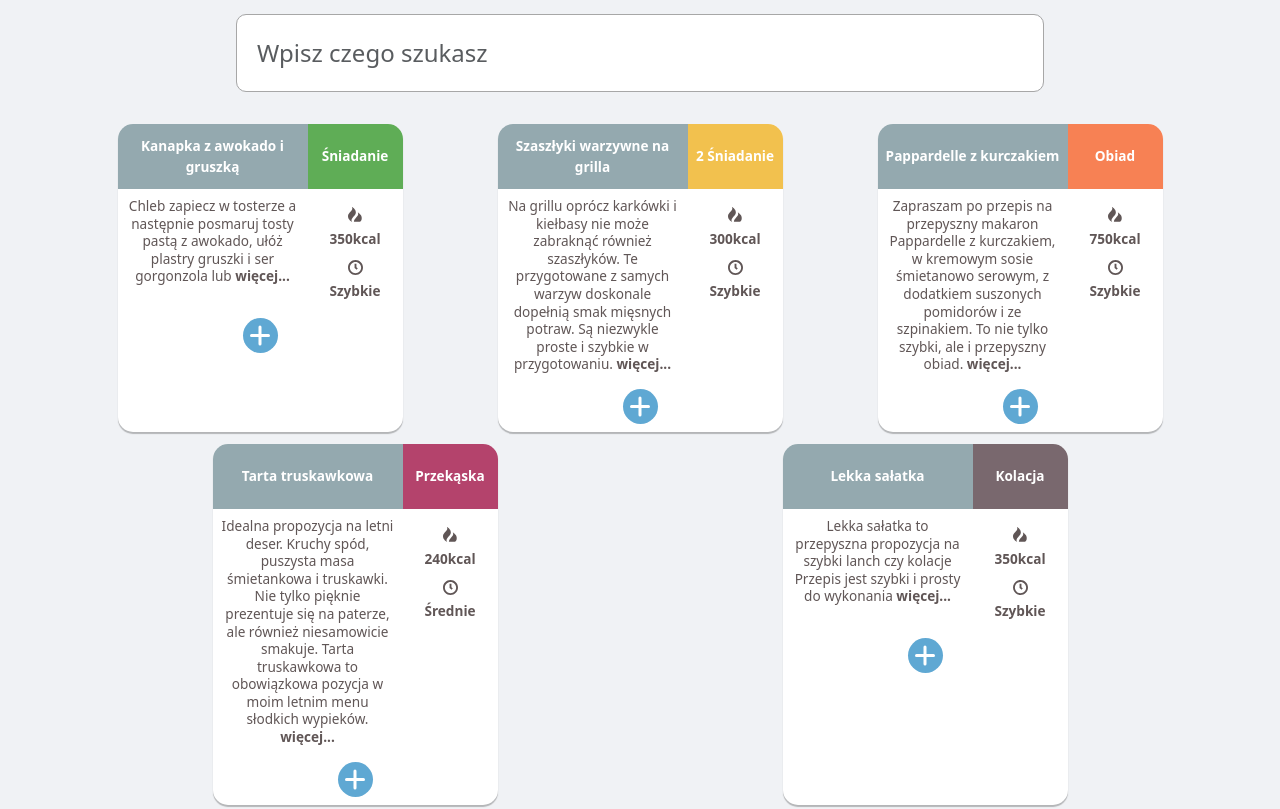
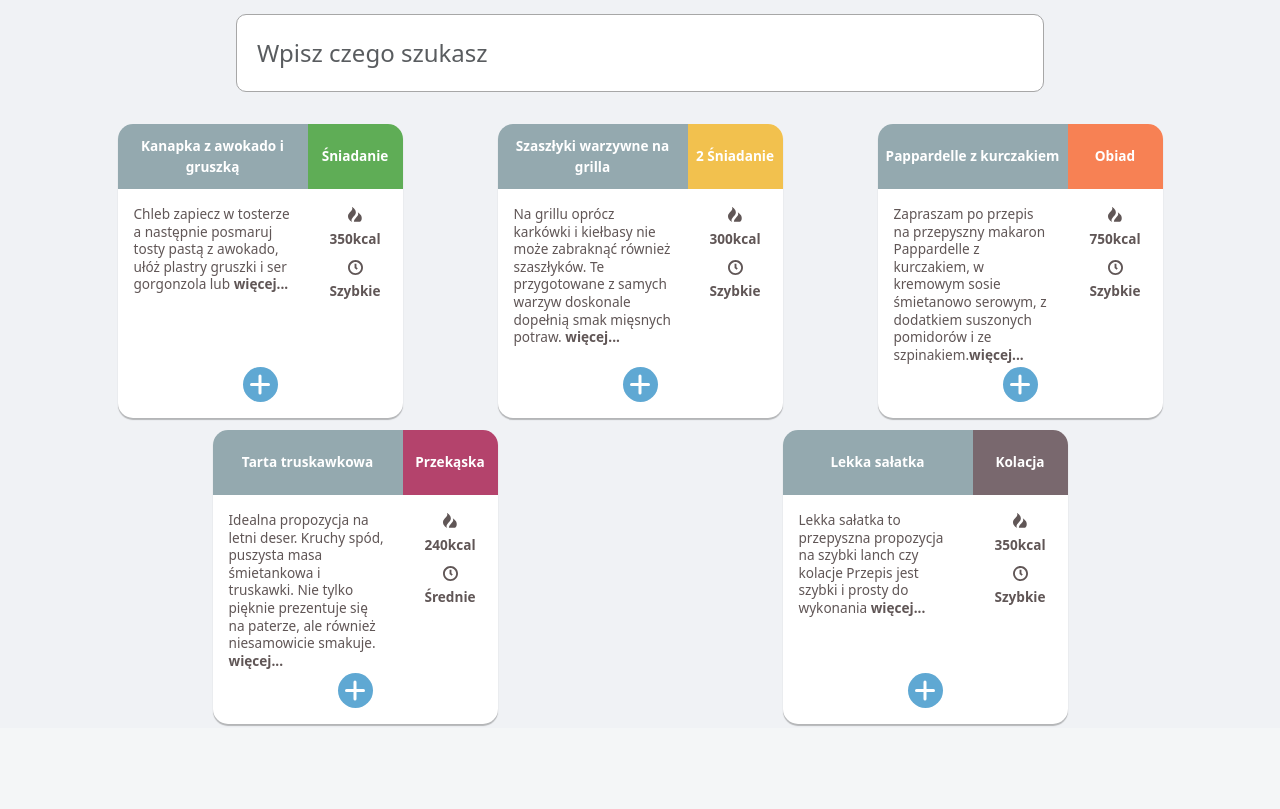
Before and after one commit to lStrachanowski/disher, a Django app: template disher/templates/disher/index.html in a window 1280 px wide. Shown: the part 146-955 px from the top of the page. After the commit the page ends 872 px from the top, so only its background shows below. Run offline with Django 3.2, Linux system fonts and the light colour scheme; the template is opened without the code that fills it, so the values that code supplies are empty; some libraries are stand-ins or nearby versions.

Commit message:
Index recepies components refactored

```diff
--- a/disher/static/css/main.css
+++ b/disher/static/css/main.css
@@ -146,6 +146,12 @@ a{
     width: 35px;
     border-radius: 50%;
     background-color: var(--blue-add-color);
+    transition: 0.25s;
+}
+
+.add-button:hover{
+  background-color: var(--logo-green);
+  transform: rotate(90deg);
 }
 
 .cross-button{
@@ -174,3 +180,14 @@ a{
 .recepie-text-left{
   text-align: left !important;
 }
+
+.min-h{
+  min-height: 170px;
+  max-height: 170px;
+}
+
+@media (max-width: 575.98px) {
+  .recepie-font{
+    font-size: 0.95rem;
+  }
+}
--- a/disher/templates/disher/index.html
+++ b/disher/templates/disher/index.html
@@ -13,13 +13,17 @@
     </div>
     <div class="container mt-3">
         <div class="row justify-content-around">
-            <div class="col-lg-3 col-md-5 col-sm-10 align-items-center justify-content-center text-center recepie-container white-background mt-2 m-1">
+
+            <div class="col-xl-3 col-md-5 col-sm-10  text-center recepie-container white-background mt-2 m-1">
                 <div class="d-flex row align-items-center align-items-stretch">
-                    <div class="d-flex align-items-center justify-content-center col-8 recepie-header-color recepie-header-font recepie-header-border p-2 min-height cursor" onclick="location.href='/recepie/1'">
+                    <div class="d-flex align-items-center justify-content-center col-8 recepie-header-color recepie-header-font recepie-header-border p-2 min-height cursor"
+                        onclick="location.href='/recepie/1'">
                         Kanapka z awokado i gruszką</div>
-                    <div class="d-flex align-items-center justify-content-center col-4 recepie-meal-breakfast recepie-header-font recepie-meal-color-breakfast recepie-meal-border p-2">
+                    <div
+                        class="d-flex align-items-center justify-content-center col-4 recepie-meal-breakfast recepie-header-font recepie-meal-color-breakfast recepie-meal-border p-2">
                         Śniadanie</div>
-                    <div class="col-8 p-2 recepie-font recepie-font-spacing text-center ">Chleb zapiecz w tosterze a następnie posmaruj tosty pastą z awokado, ułóż
+                    <div class="col-8 p-3 recepie-font recepie-font-spacing text-start min-h">Chleb zapiecz w tosterze
+                        a następnie posmaruj tosty pastą z awokado, ułóż
                         plastry gruszki i ser gorgonzola lub <a href="/recepie/1" class="font-bold">więcej...</a></div>
                     <div class="col-4 p-2">
                         <div class="row justify-content-around">
@@ -37,23 +41,26 @@
                             </div>
                         </div>
                     </div>
-                </div>
-                <div class="row justify-content-around">
-                    <div class=" col-12 d-flex align-items-center justify-content-center">
-                        <div class="add-button d-flex align-items-center justify-content-center cursor m-2">
+                    <div class="col-12 d-flex justify-content-center">
+                        <div class="add-button d-flex align-items-center justify-content-center cursor m-2 mb-3">
                             <div class="cross-button"></div>
                         </div>
                     </div>
                 </div>
             </div>
 
-            <div class="col-lg-3 col-md-5 col-sm-10 align-items-center justify-content-center text-center recepie-container white-background mt-2 m-1">
+            <div class="col-xl-3 col-md-5 col-sm-10  text-center recepie-container white-background mt-2 m-1">
                 <div class="d-flex row align-items-center align-items-stretch">
-                    <div class="d-flex align-items-center justify-content-center col-8 recepie-header-color recepie-header-font recepie-header-border p-2 min-height">
+                    <div
+                        class="d-flex align-items-center justify-content-center col-8 recepie-header-color recepie-header-font recepie-header-border p-2 min-height">
                         Szaszłyki warzywne na grilla</div>
-                    <div class="d-flex align-items-center justify-content-center col-4 recepie-meal-breakfast recepie-header-font recepie-meal-color-second-breakfast recepie-meal-border p-2">
+                    <div
+                        class="d-flex align-items-center justify-content-center col-4 recepie-meal-breakfast recepie-header-font recepie-meal-color-second-breakfast recepie-meal-border p-2">
                         2 Śniadanie</div>
-                    <div class="col-8 p-2 recepie-font recepie-font-spacing text-center ">Na grillu oprócz karkówki i kiełbasy nie może zabraknąć również szaszłyków. Te przygotowane z samych warzyw doskonale dopełnią smak mięsnych potraw. Są niezwykle proste i szybkie w przygotowaniu.  <a href="#" class="font-bold">więcej...</a></div>
+                    <div class="col-8 p-3 recepie-font recepie-font-spacing text-start min-h">Na grillu oprócz karkówki
+                        i kiełbasy nie może zabraknąć również szaszłyków. Te przygotowane z samych warzyw doskonale
+                        dopełnią smak mięsnych potraw. <a href="#"
+                            class="font-bold">więcej...</a></div>
                     <div class="col-4 p-2">
                         <div class="row justify-content-around">
                             <div class="col-lg-12 p-1">
@@ -70,24 +77,28 @@
                             </div>
                         </div>
                     </div>
-                </div>
-                <div class="row justify-content-around">
-                    <div class=" col-12 d-flex align-items-center justify-content-center">
-                        <div class="add-button d-flex align-items-center justify-content-center cursor m-2">
+                    <div class="col-12 d-flex justify-content-center">
+                        <div class="add-button d-flex align-items-center justify-content-center cursor m-2 mb-3">
                             <div class="cross-button"></div>
                         </div>
                     </div>
                 </div>
+
             </div>
 
 
-            <div class="col-lg-3 col-md-5 col-sm-10 align-items-center justify-content-center text-center recepie-container white-background mt-2 m-1">
+            <div class="col-xl-3 col-md-5 col-sm-10  text-center recepie-container white-background mt-2 m-1">
                 <div class="d-flex row align-items-center align-items-stretch">
-                    <div class="d-flex align-items-center justify-content-center col-8 recepie-header-color recepie-header-font recepie-header-border p-2 min-height">
+                    <div
+                        class="d-flex align-items-center justify-content-center col-8 recepie-header-color recepie-header-font recepie-header-border p-2 min-height">
                         Pappardelle z kurczakiem</div>
-                    <div class="d-flex align-items-center justify-content-center col-4 recepie-meal-breakfast recepie-header-font recepie-meal-color-dinner recepie-meal-border p-2">
+                    <div
+                        class="d-flex align-items-center justify-content-center col-4 recepie-meal-breakfast recepie-header-font recepie-meal-color-dinner recepie-meal-border p-2">
                         Obiad</div>
-                    <div class="col-8 p-2 recepie-font recepie-font-spacing text-center ">Zapraszam po przepis na przepyszny makaron Pappardelle z kurczakiem, w kremowym sosie śmietanowo serowym, z dodatkiem suszonych pomidorów i ze szpinakiem. To nie tylko szybki, ale i przepyszny obiad.  <a href="#" class="font-bold">więcej...</a></div>
+                    <div class="col-8 p-3 recepie-font recepie-font-spacing text-start min-h">Zapraszam po przepis na
+                        przepyszny makaron Pappardelle z kurczakiem, w kremowym sosie śmietanowo serowym, z dodatkiem
+                        suszonych pomidorów i ze szpinakiem.<a href="#"
+                            class="font-bold">więcej...</a></div>
                     <div class="col-4 p-2">
                         <div class="row justify-content-around">
                             <div class="col-lg-12 p-1">
@@ -104,10 +115,8 @@
                             </div>
                         </div>
                     </div>
-                </div>
-                <div class="row justify-content-around">
-                    <div class=" col-12 d-flex align-items-center justify-content-center">
-                        <div class="add-button d-flex align-items-center justify-content-center cursor m-2">
+                    <div class="col-12 d-flex justify-content-center">
+                        <div class="add-button d-flex align-items-center justify-content-center cursor m-2 mb-3">
                             <div class="cross-button"></div>
                         </div>
                     </div>
@@ -115,14 +124,19 @@
             </div>
 
 
-            <div class="col-lg-3 col-md-5 col-sm-10 align-items-center justify-content-center text-center recepie-container white-background mt-2 m-1">
+            <div class="col-xl-3 col-md-5 col-sm-10  text-center recepie-container white-background mt-2 m-1">
                 <div class="d-flex row align-items-center align-items-stretch">
-                    <div class="d-flex align-items-center justify-content-center col-8 recepie-header-color recepie-header-font recepie-header-border p-2 min-height">
+                    <div
+                        class="d-flex align-items-center justify-content-center col-8 recepie-header-color recepie-header-font recepie-header-border p-2 min-height">
                         Tarta truskawkowa</div>
-                    <div class="d-flex align-items-center justify-content-center col-4 recepie-meal-breakfast recepie-header-font recepie-meal-color-snack recepie-meal-border p-2">
+                    <div
+                        class="d-flex align-items-center justify-content-center col-4 recepie-meal-breakfast recepie-header-font recepie-meal-color-snack recepie-meal-border p-2">
                         Przekąska</div>
-                    <div class="col-8 p-2 recepie-font recepie-font-spacing text-center ">Idealna propozycja na letni deser. Kruchy spód, puszysta masa śmietankowa i truskawki. Nie tylko pięknie prezentuje się na paterze, ale również niesamowicie smakuje.
-                        Tarta truskawkowa to obowiązkowa pozycja w moim letnim menu słodkich wypieków. <a href="#" class="font-bold">więcej...</a></div>
+                    <div class="col-8 p-3 recepie-font recepie-font-spacing text-start min-h">Idealna propozycja na letni
+                        deser. Kruchy spód, puszysta masa śmietankowa i truskawki. Nie tylko pięknie prezentuje się na
+                        paterze, ale również niesamowicie smakuje.
+                        <a href="#"
+                            class="font-bold">więcej...</a></div>
                     <div class="col-4 p-2">
                         <div class="row justify-content-around">
                             <div class="col-lg-12 p-1">
@@ -139,10 +153,8 @@
                             </div>
                         </div>
                     </div>
-                </div>
-                <div class="row justify-content-around">
-                    <div class=" col-12 d-flex align-items-center justify-content-center">
-                        <div class="add-button d-flex align-items-center justify-content-center cursor m-2">
+                    <div class="col-12 d-flex justify-content-center">
+                        <div class="add-button d-flex align-items-center justify-content-center cursor m-2 mb-3">
                             <div class="cross-button"></div>
                         </div>
                     </div>
@@ -150,13 +162,16 @@
             </div>
 
 
-            <div class="col-lg-3 col-md-5 col-sm-10 align-items-center justify-content-center text-center recepie-container white-background mt-2 m-1">
+            <div class="col-xl-3 col-md-5 col-sm-10 text-center recepie-container white-background mt-2 m-1">
                 <div class="d-flex row align-items-center align-items-stretch">
-                    <div class="d-flex align-items-center justify-content-center col-8 recepie-header-color recepie-header-font recepie-header-border p-2 min-height">
+                    <div
+                        class="d-flex align-items-center justify-content-center col-8 recepie-header-color recepie-header-font recepie-header-border p-2 min-height">
                         Lekka sałatka</div>
-                    <div class="d-flex align-items-center justify-content-center col-4 recepie-meal-breakfast recepie-header-font recepie-meal-color-supper recepie-meal-border p-2">
+                    <div
+                        class="d-flex align-items-center justify-content-center col-4 recepie-meal-breakfast recepie-header-font recepie-meal-color-supper recepie-meal-border p-2">
                         Kolacja</div>
-                    <div class="col-8 p-2 recepie-font recepie-font-spacing text-center ">Lekka sałatka to przepyszna propozycja na szybki lanch czy kolacje
+                    <div class="col-8 p-3 recepie-font recepie-font-spacing text-start min-h"">Lekka sałatka to przepyszna
+                        propozycja na szybki lanch czy kolacje
                         Przepis jest szybki i prosty do wykonania <a href="#" class="font-bold">więcej...</a></div>
                     <div class="col-4 p-2">
                         <div class="row justify-content-around">
@@ -174,10 +189,8 @@
                             </div>
                         </div>
                     </div>
-                </div>
-                <div class="row justify-content-around">
-                    <div class=" col-12 d-flex align-items-center justify-content-center">
-                        <div class="add-button d-flex align-items-center justify-content-center cursor m-2">
+                    <div class="col-12 d-flex justify-content-center">
+                        <div class="add-button d-flex align-items-center justify-content-center cursor m-2 mb-3">
                             <div class="cross-button"></div>
                         </div>
                     </div>
```
Also changed, not shown: disher/static/img/icon _clock.png (added), disher/static/img/icon _fire.png (added), disher/static/js/script.js (added).
